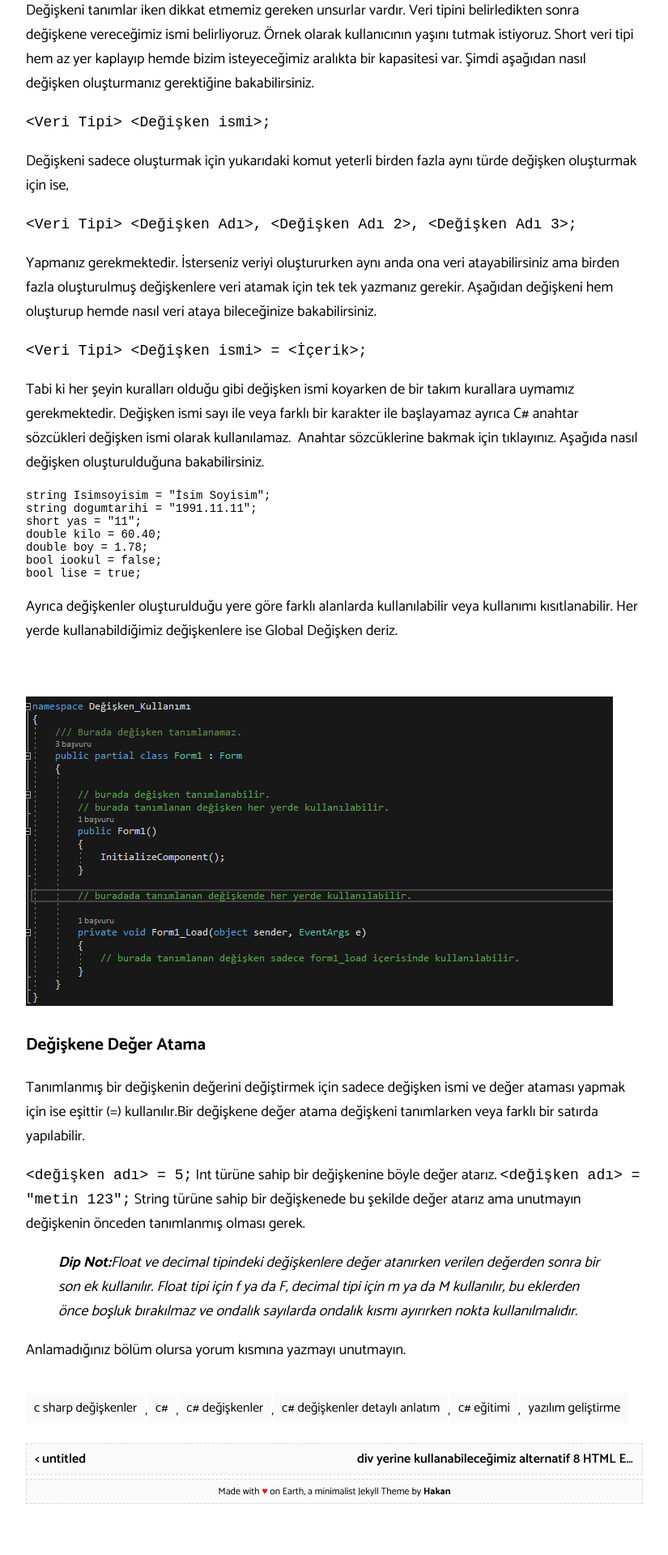
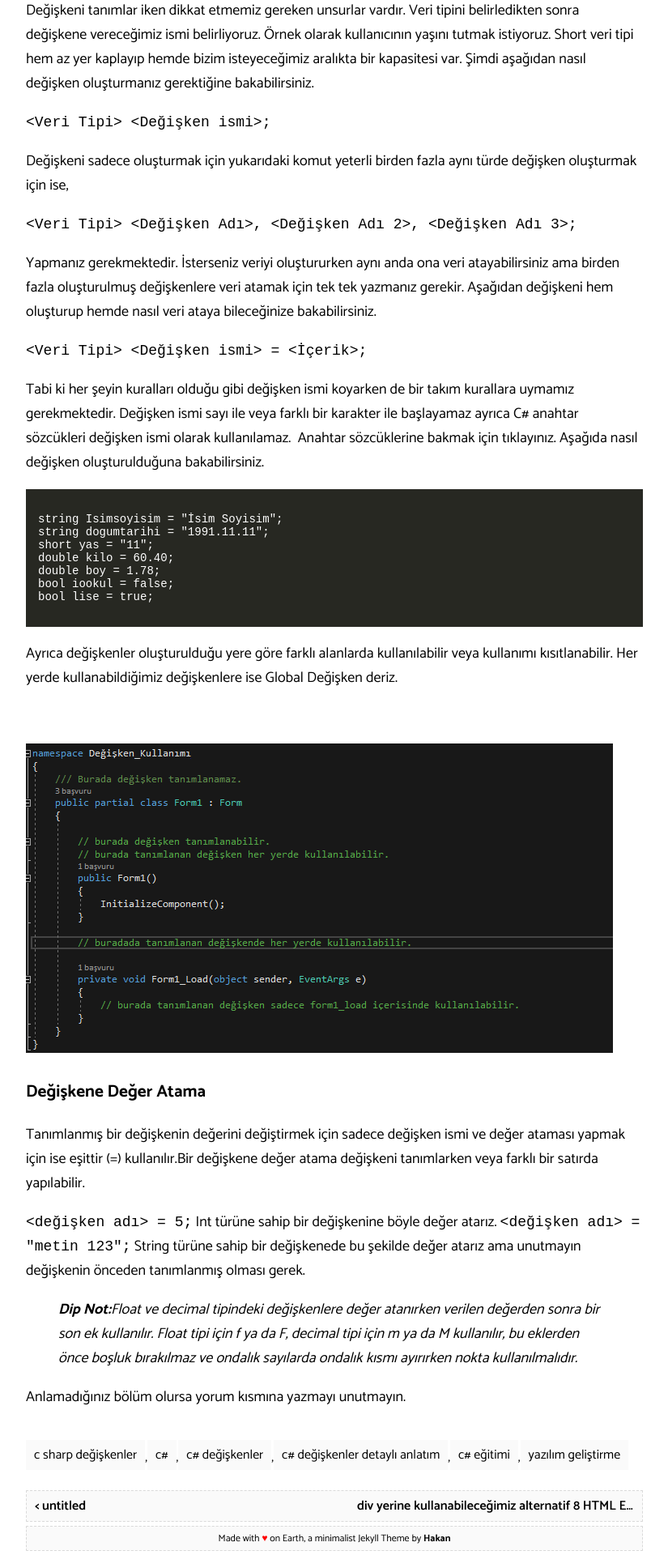
Before and after one commit to merchizm/merchizm.github.io, a Jekyll site: the page built from _posts/2020-10-16-c-sharp-egitimi-degiskenler.md, in a window 1280 px wide. Shown: the part 1641-3561 px from the top of the page at 81% size, without its empty margins (227-1052 px from the left). Built offline with Jekyll 4.4.1, drawn with Linux system fonts in a browser that asks for light colours; comment, search, counter and statistics services are not loaded; before the commit the page ends 3503 px from its top, so only the background shows below that.

Commit message:
update posts

```diff
--- a/_posts/2020-10-16-c-sharp-egitimi-degiskenler.md
+++ b/_posts/2020-10-16-c-sharp-egitimi-degiskenler.md
@@ -204,15 +204,16 @@ Yapmanız gerekmektedir. İsterseniz veriyi oluştururken aynı anda ona veri at
 
 Tabi ki her şeyin kuralları olduğu gibi değişken ismi koyarken de bir takım kurallara uymamız gerekmektedir. Değişken ismi sayı ile veya farklı bir karakter ile başlayamaz ayrıca[ C# anahtar sözcükleri](https://merich.rocks/url/3ce661) değişken ismi olarak kullanılamaz.  Anahtar sözcüklerine bakmak için[ tıkla](https://merich.rocks/url/3ce661)yınız. Aşağıda nasıl değişken oluşturulduğuna bakabilirsiniz.
 
-<div class="hcb_wrap">
-  <pre class="prism line-numbers lang-csharp" data-file="main.cs" data-lang="C#"><code>string Isimsoyisim = "İsim Soyisim";
+{% highlight c-sharp %}
+string Isimsoyisim = "İsim Soyisim";
 string dogumtarihi = "1991.11.11";
 short yas = "11";
 double kilo = 60.40;
 double boy = 1.78;
 bool iookul = false;
-bool lise = true;</code></pre>
-</div>
+bool lise = true;
+{% endhighlight %}
+
 
 Ayrıca değişkenler oluşturulduğu yere göre farklı alanlarda kullanılabilir veya kullanımı kısıtlanabilir. Her yerde kullanabildiğimiz değişkenlere ise Global Değişken deriz.<figure class="wp-block-image size-large is-style-default">
 
```
Also changed, not shown: _posts/2021-01-31-tesseract-kurulumu-macos.md (+2 -2 lines).
